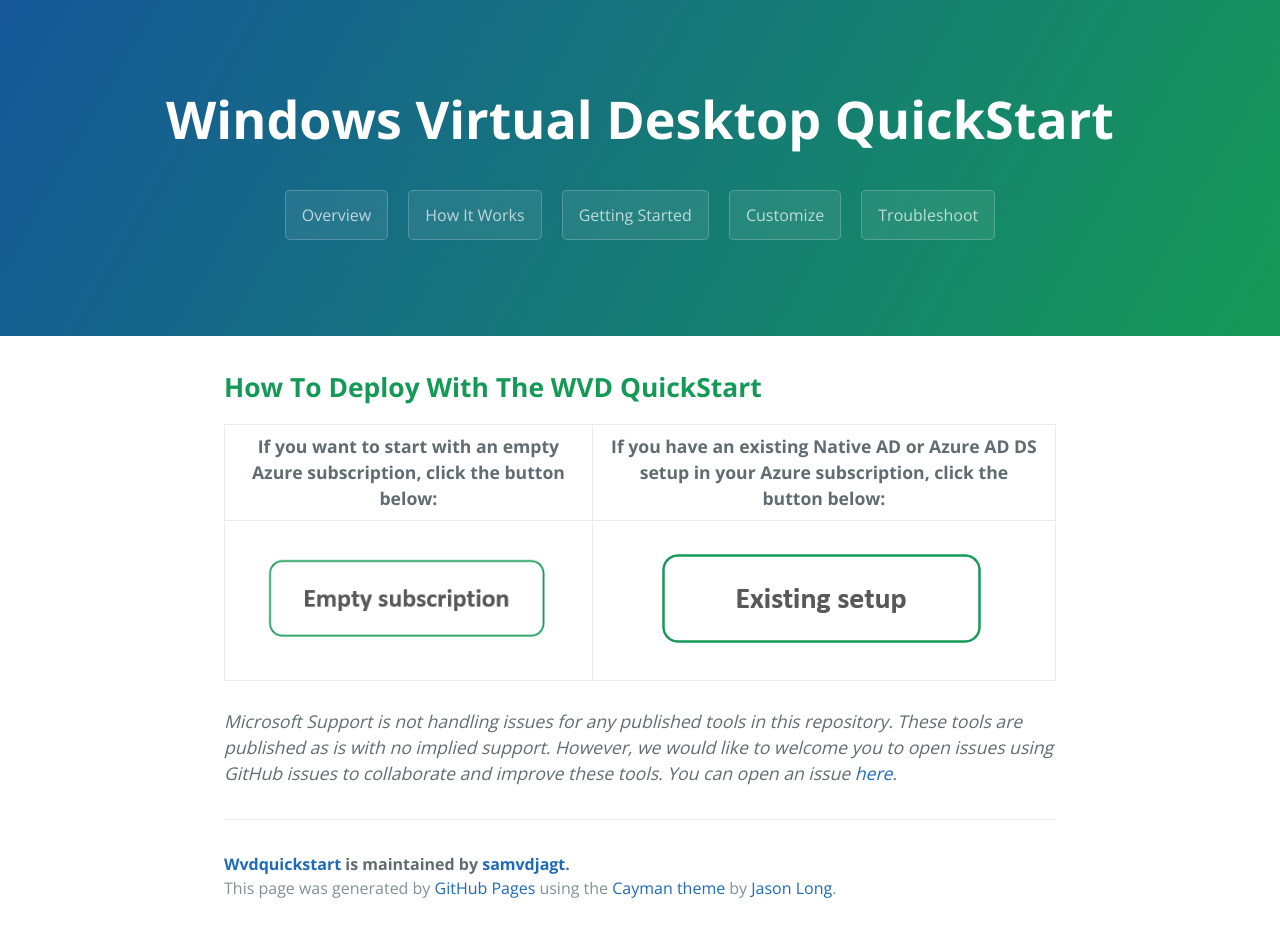
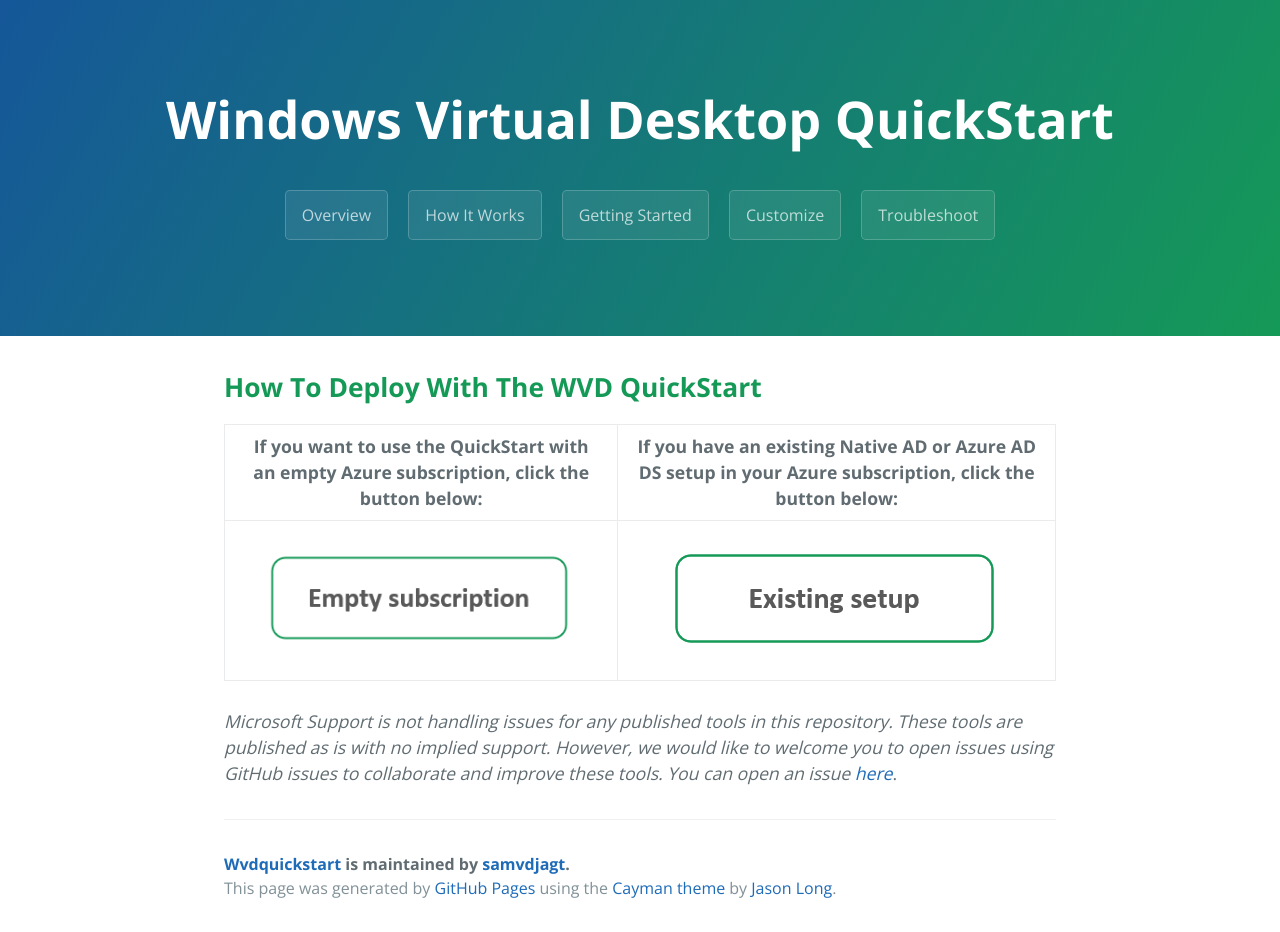
Before and after one commit to samvdjagt/wvdquickstart, a Jekyll site: the page built from howto.md, in a window 1280 px wide. Built offline with Jekyll 4.4.1, drawn with Linux system fonts in a browser that asks for light colours.

Commit message:
redesign table

```diff
--- a/howto.md
+++ b/howto.md
@@ -6,6 +6,6 @@
 
 ## <b>How To Deploy With The WVD QuickStart</b>
 
-If you want to start with an empty Azure subscription, click the button below:    |  If you have an existing Native AD or Azure AD DS setup in your Azure subscription, click the button below:
-:--------------------------------------------------------------------------------:|:--------------------------------------------------------------------------------:
-<a href="howtoEmpty"><img src="images/emptyButton.PNG?raw=true"/></a>             |  <a href="howtoExisting"><img src="images/existingButton.PNG?raw=true"/></a>
+If you want to use the QuickStart with an empty Azure subscription, click the button below:    |  If you have an existing Native AD or Azure AD DS setup in your Azure subscription, click the button below:
+:---------------------------------------------------------------------------------------------:|:---------------------------------------------------------------------------------------------:
+<a href="howtoEmpty"><img src="images/emptyButton.PNG?raw=true"/></a>                          |  <a href="howtoExisting"><img src="images/existingButton.PNG?raw=true"/></a>
```
